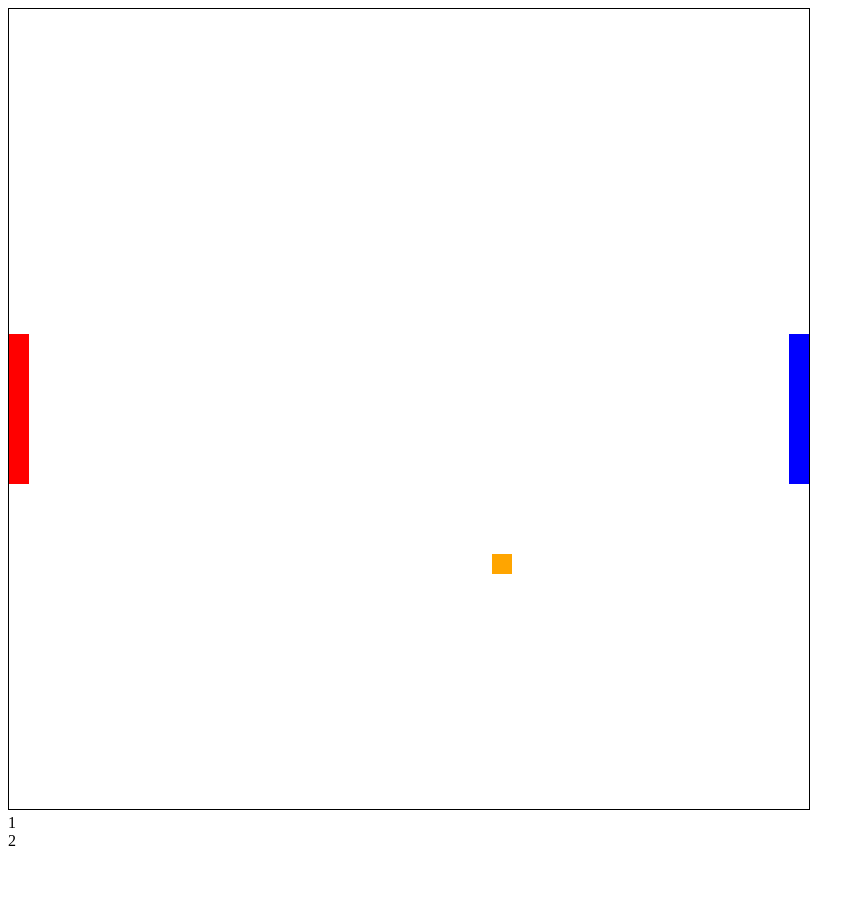
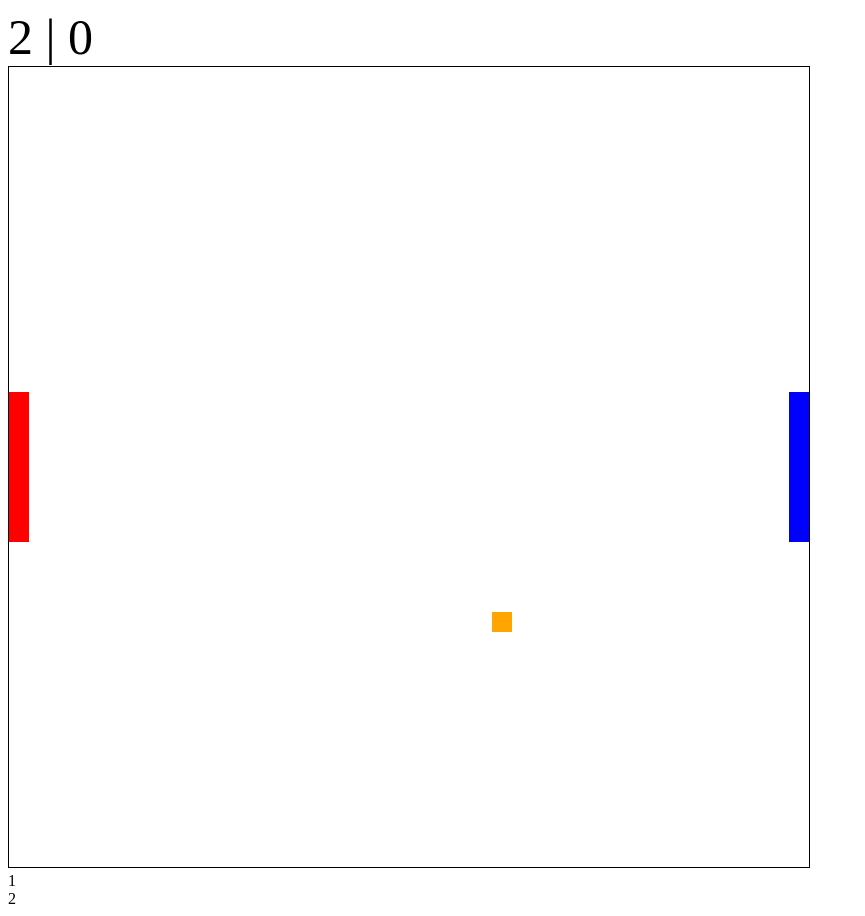
Before and after one commit to jjmayorga12345/Javascript, a plain HTML site: page pong/index.html in a window 1280 px wide. Shown: the whole page, without its empty margins (0-865 px from the left). Before the commit the page ends 858 px from the top, so only its background shows below. Drawn offline with Linux system fonts and the light colour scheme.

Commit message:
update
update

```diff
--- a/pong/index.html
+++ b/pong/index.html
@@ -8,6 +8,7 @@
     <link rel="stylesheet" href="pong.css">
 </head>
 <body>
+    <section id="score"><div style="font-size: 50px; color: rgb(0, 0, 0);"></div><section></section>
     <canvas id="pong" width="800" height="800"></canvas>
 
     <script src="js/Box.js"></script>
--- a/pong/js/pong.js
+++ b/pong/js/pong.js
@@ -1,5 +1,6 @@
 //canvas and context
 var c = document.querySelector(`#pong`)
+var scoreHtml = document.querySelectorAll('#score div');
 var ctx = c.getContext(`2d`)
 
 //timer to make the game run at 60fps
@@ -162,5 +163,10 @@ function main()
     pad[0].draw()
     pad[1].draw()
     ball.draw()
-    console.log(`${player[0].score} | ${player[1].score}`)
+
+    for (var i = 0; i < scoreHtml.length; i++) {
+        scoreHtml[i].innerText = `${player[0].score} | ${player[1].score}`;
+    }
+
+    console.log(`${player[0].score} | ${player[1].score}`);
 }
```
